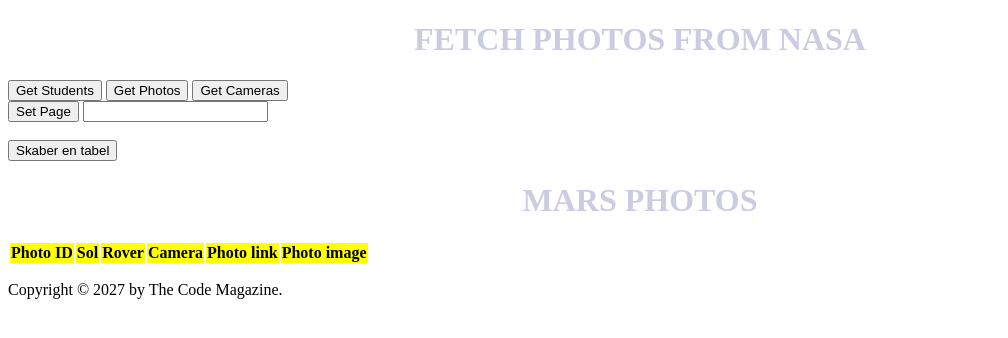
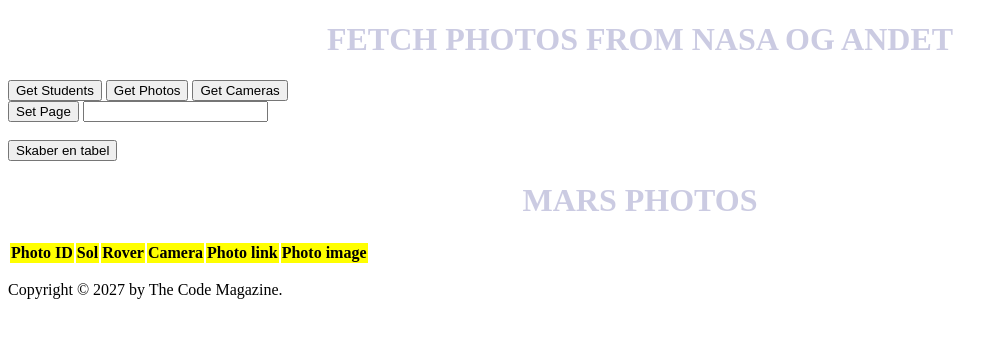
Before and after one commit to ERLMKea/xmarsphoto02, a plain HTML site: page index.html in a window 1280 px wide. Shown: the whole page, without its empty margins (0-1008 px from the left). Drawn offline with Linux system fonts and the light colour scheme.

Commit message:
changed header

```diff
--- a/index.html
+++ b/index.html
@@ -6,7 +6,7 @@
     <title>Fetch Students</title>
 </head>
 <body>
-<h1> Fetch photos from Nasa </h1>
+<h1> Fetch photos from Nasa og andet</h1>
 
 <button id="pbGetStudent">Get Students</button>
 <button id="pbGetPhotos">Get Photos</button>
```
